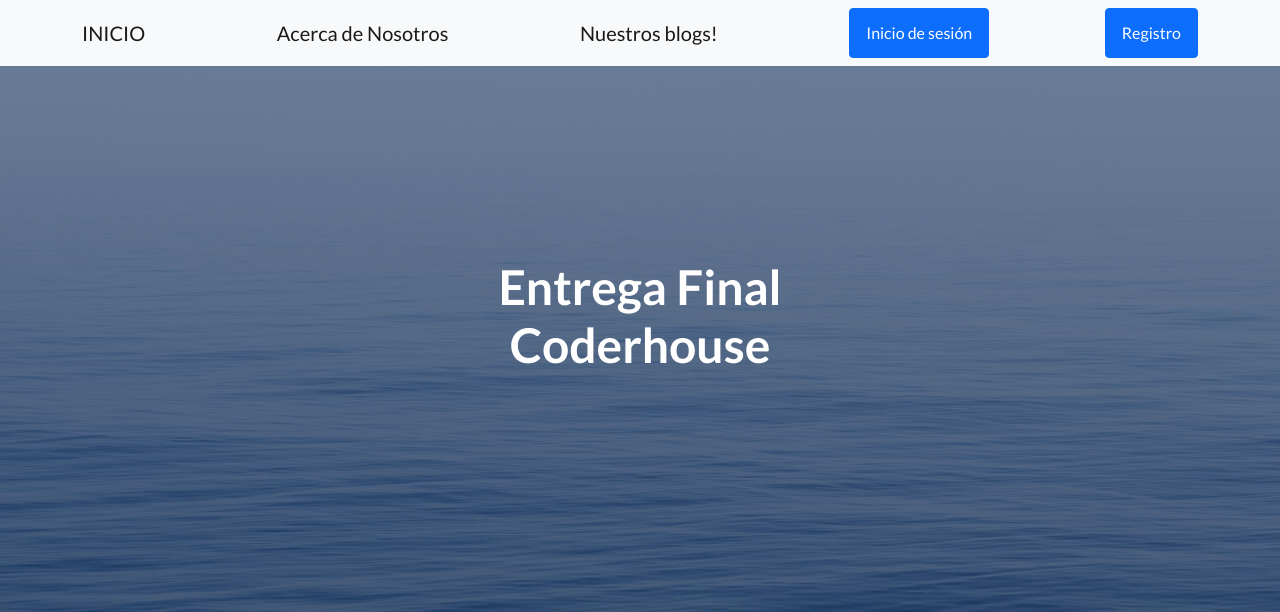
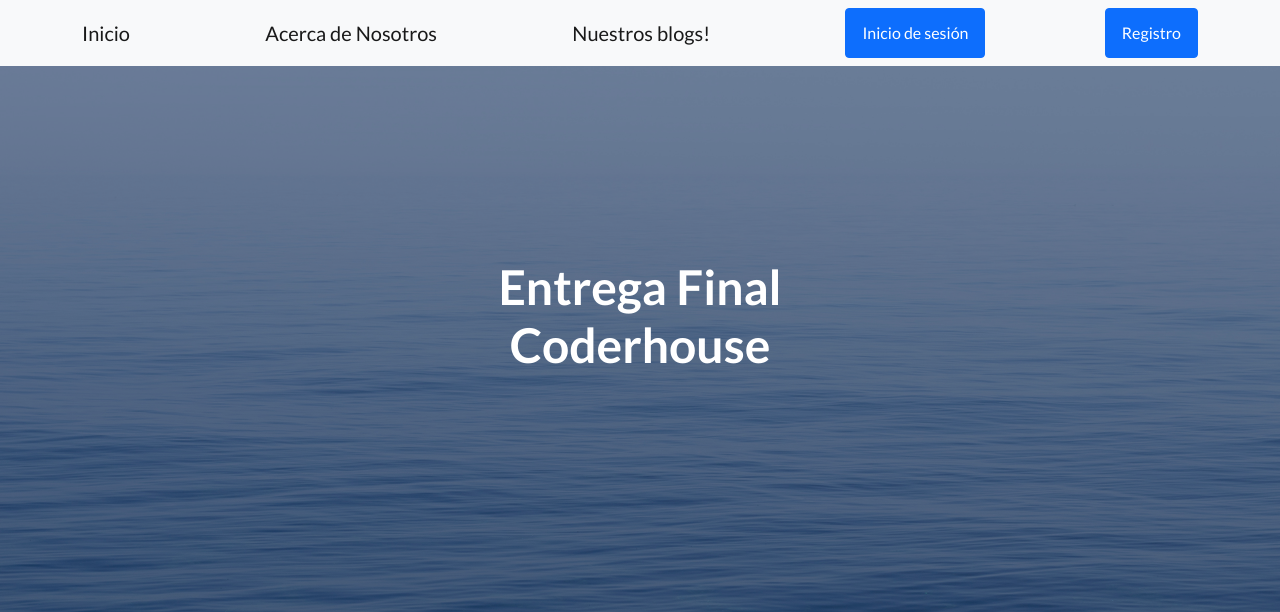
Before and after one commit to ferrufinofranco/ProyectoFinalCoderhouse-Ferrufino-Lancia, a Django app: page /blog/home/ in a window 1280 px wide. Shown: the top 612 px of the page. Run offline with Django 4.2, Linux system fonts and the light colour scheme; some libraries are stand-ins or nearby versions.

Commit message:
finalcommit

```diff
--- a/templates/base/base.html
+++ b/templates/base/base.html
@@ -20,7 +20,7 @@
         <!-- Navigation-->
         <nav class="navbar navbar-light bg-light static-top">
             <div class="container">
-                <a class="navbar-brand" href="{% url 'Home' %}">INICIO</a>
+                <a class="navbar-brand" href="{% url 'Home' %}">Inicio</a>
                 <a class="navbar-brand" href="{% url 'About' %}">Acerca de Nosotros</a>
                 <a class="navbar-brand" href="{% url 'blogsAppListarLogs' %}">Nuestros blogs!</a>
                 {% if not request.user.is_authenticated %}
```
